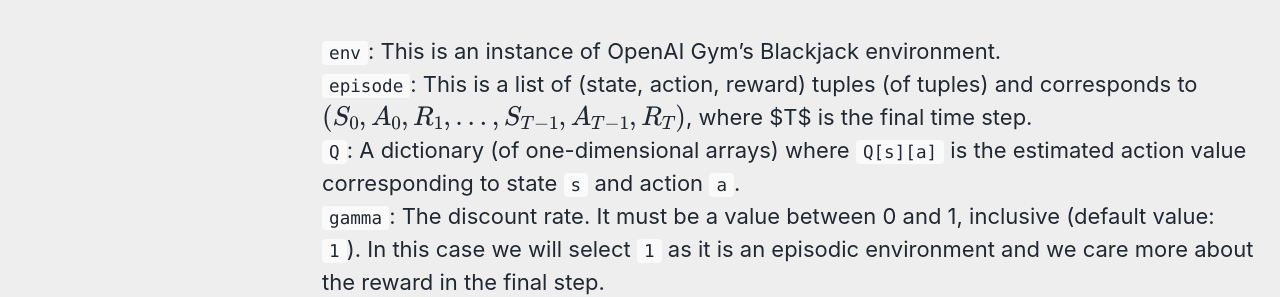
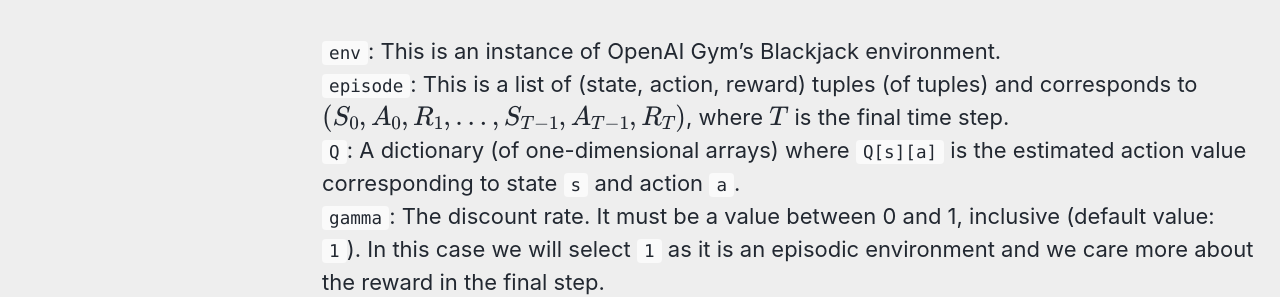
Before and after one commit to amrakm/amrakm.github.io, a Jekyll site: the page built from _posts/2019-9-25-monte_carlo.md, in a window 1280 px wide and 900 px high, scrolled down 4107 px. Shown: the part 161-458 px from the top of the window. Built offline with Jekyll 4.4.1, drawn with Linux system fonts in a browser that asks for light colours; cached includes are drawn as plain includes; nearby versions of some CDN libraries; formulas are drawn with MathJax 3.

```diff
--- a/_posts/2019-9-25-monte_carlo.md
+++ b/_posts/2019-9-25-monte_carlo.md
@@ -112,7 +112,7 @@ The agent has two potential actions:
 Definitions:
 
 `env`: This is an instance of OpenAI Gym's Blackjack environment.
-`episode`: This is a list of (state, action, reward) tuples (of tuples) and corresponds to $$(S_0, A_0, R_1, \ldots, S_{T-1}, A_{T-1}, R_{T})$$, where $T$ is the final time step.
+`episode`: This is a list of (state, action, reward) tuples (of tuples) and corresponds to $$(S_0, A_0, R_1, \ldots, S_{T-1}, A_{T-1}, R_{T})$$, where $$T$$ is the final time step.
 `Q`: A dictionary (of one-dimensional arrays) where `Q[s][a]` is the estimated action value corresponding to state `s` and action `a`.
 `gamma`: The discount rate.  It must be a value between 0 and 1, inclusive (default value: `1`). In this case we will select `1` as it is an episodic environment and we care more about the reward in the final step.
 `alpha`: This is the step-size parameter for the update step.
```
